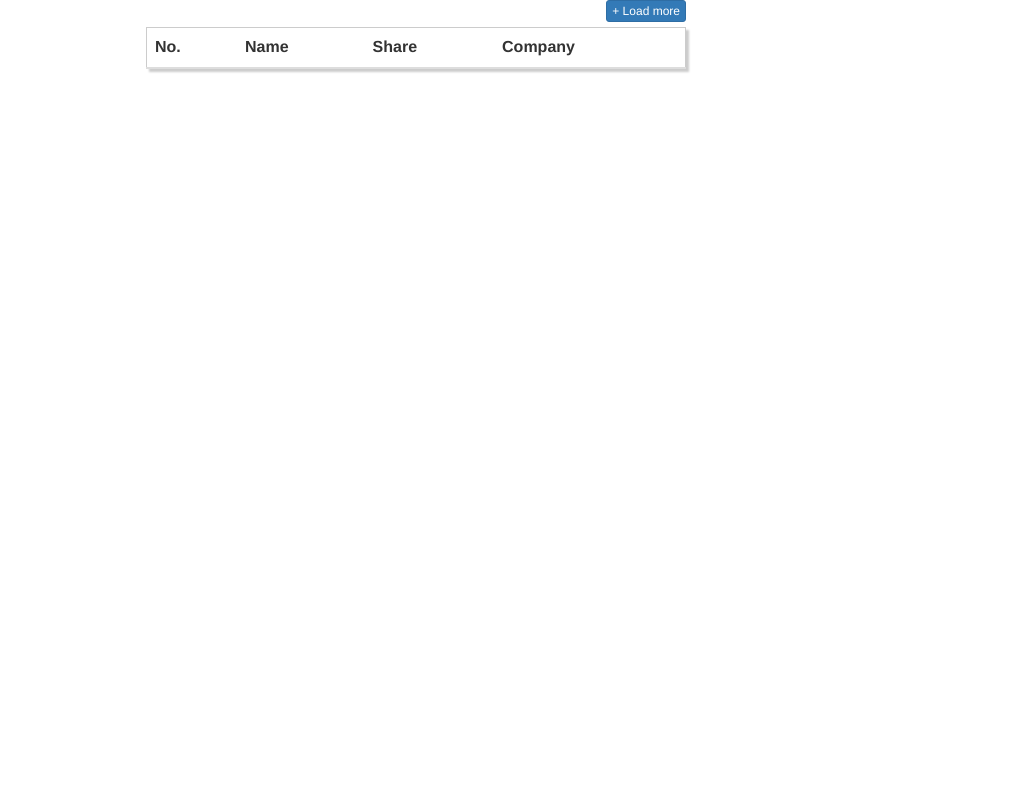
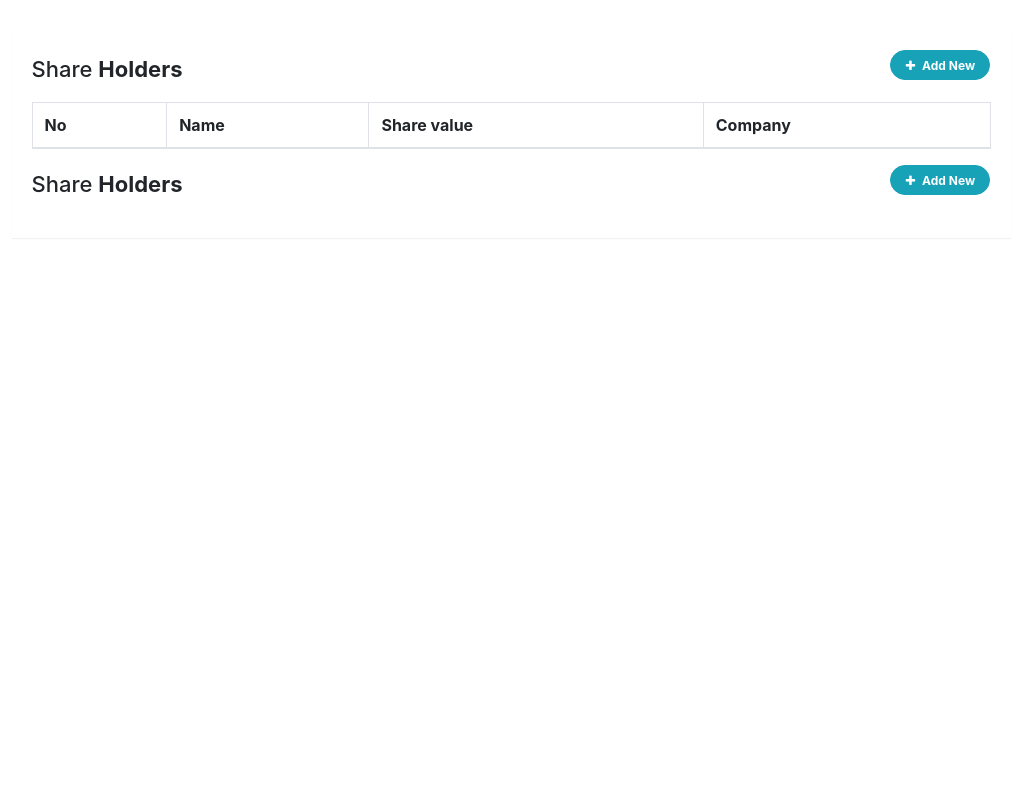
Before and after one commit to muhakbaryasin/idx-shareholders, a Flask app: page / in a window 1280 px wide. Shown: the whole page, without its empty margins (129-1151 px from the left). Run offline with Flask 2, Linux system fonts and the light colour scheme; lists and menus that the app fills with data are empty; some libraries are stand-ins or nearby versions.

Commit message:
simple front end

```diff
--- a/templates/table.html
+++ b/templates/table.html
@@ -1,46 +1,90 @@
 <html>
 	<head>
 		<style>
-		.custab{
-			border: 1px solid #ccc;
-			padding: 5px;
-			margin: 5% 0;
-			box-shadow: 3px 3px 2px #ccc;
-			transition: 0.5s;
+		   body {
+        color: #404E67;
+        background: #F5F7FA;
+		font-family: 'Open Sans', sans-serif;
+	}
+	.table-wrapper {
+		width: 999px;
+		margin: 30px auto;
+        background: #fff;
+        padding: 20px;
+        box-shadow: 0 1px 1px rgba(0,0,0,.05);
+    }
+    .table-title {
+        padding-bottom: 10px;
+        margin: 0 0 10px;
+    }
+    .table-title h2 {
+        margin: 6px 0 0;
+        font-size: 22px;
+    }
+    .table-title .add-new {
+        float: right;
+		height: 30px;
+		font-weight: bold;
+		font-size: 12px;
+		text-shadow: none;
+		min-width: 100px;
+		border-radius: 50px;
+		line-height: 13px;
+    }
+	.table-title .add-new i {
+		margin-right: 4px;
 	}
 
-		.custab:hover{
-			box-shadow: 3px 3px 0px transparent;
-			transition: 0.5s;
-		}
+
+
 		</style>
-		<link href="https://netdna.bootstrapcdn.com/bootstrap/3.0.0/css/bootstrap.min.css" rel="stylesheet" id="bootstrap-css">
-		<script src="https://netdna.bootstrapcdn.com/bootstrap/3.0.0/js/bootstrap.min.js"></script>
-		<script src="https://code.jquery.com/jquery-1.11.1.min.js"></script>
+		<link href="https://maxcdn.bootstrapcdn.com/bootstrap/4.1.1/css/bootstrap.min.css" rel="stylesheet" id="bootstrap-css">
+		<script src="https://maxcdn.bootstrapcdn.com/bootstrap/4.1.1/js/bootstrap.min.js"></script>
+		<script src="https://cdnjs.cloudflare.com/ajax/libs/jquery/3.2.1/jquery.min.js"></script>
+
+		<link rel="stylesheet" href="https://fonts.googleapis.com/css?family=Roboto|Varela+Round|Open+Sans">
+		<link rel="stylesheet" href="https://fonts.googleapis.com/icon?family=Material+Icons">
+		<link rel="stylesheet" href="https://maxcdn.bootstrapcdn.com/font-awesome/4.7.0/css/font-awesome.min.css">
 	</head>
 	<body>
 		<div class="container">
-			<div class="row col-md-6 col-md-offset-2 custyle">
-			<table class="table table-striped custab">
+        <div class="table-wrapper">
+            <div class="table-title">
+                <div class="row">
+                    <div class="col-sm-8"><h2>Share <b>Holders</b></h2></div>
+                    <div class="col-sm-4">
+                        <button type="button" id="load" class="btn btn-info add-new"><i class="fa fa-plus"></i> Add New</button>
+                    </div>
+                </div>
+            </div>
+            <table class="table table-bordered">
                 <thead>
-			<input type="button" class="btn btn-primary btn-xs pull-right" id="load" value="+ Load more"/>
                     <tr>
-					<th>No.</th>
+                        <th>No</th>
                         <th>Name</th>
-					<th>Share</th>
+                        <th>Share value</th>
                         <th>Company</th>
                     </tr>
                 </thead>
                 <tbody id="result">
+
                 </tbody>
             </table>
+            <div class="table-title">
+                <div class="row">
+                    <div class="col-sm-8"><h2>Share <b>Holders</b></h2></div>
+                    <div class="col-sm-4">
+                        <button type="button" id="load2" class="btn btn-info add-new"><i class="fa fa-plus"></i> Add New</button>
+                    </div>
+                </div>
+            </div>
         </div>
     </div>
 		<script>
 			let no = 1;
 			let page = 0;
 
-			$( "#load" ).click(function() {
+			function loadMore() {
 				$.get( "v1/shareholders?page="+page, function( data ) {
 					for (let i = 0; i < data.data.length; i++) {
 						let el = document.getElementById("result");
@@ -54,6 +98,15 @@
 						`
 					}
 				});
+			}
+
+
+			$( "#load" ).click(function() {
+				loadMore()
+			});
+
+			$( "#load2" ).click(function() {
+				loadMore()
 			});
 		</script>
 	</body>
```
Lines whose indentation alone changed are shown as unchanged.
